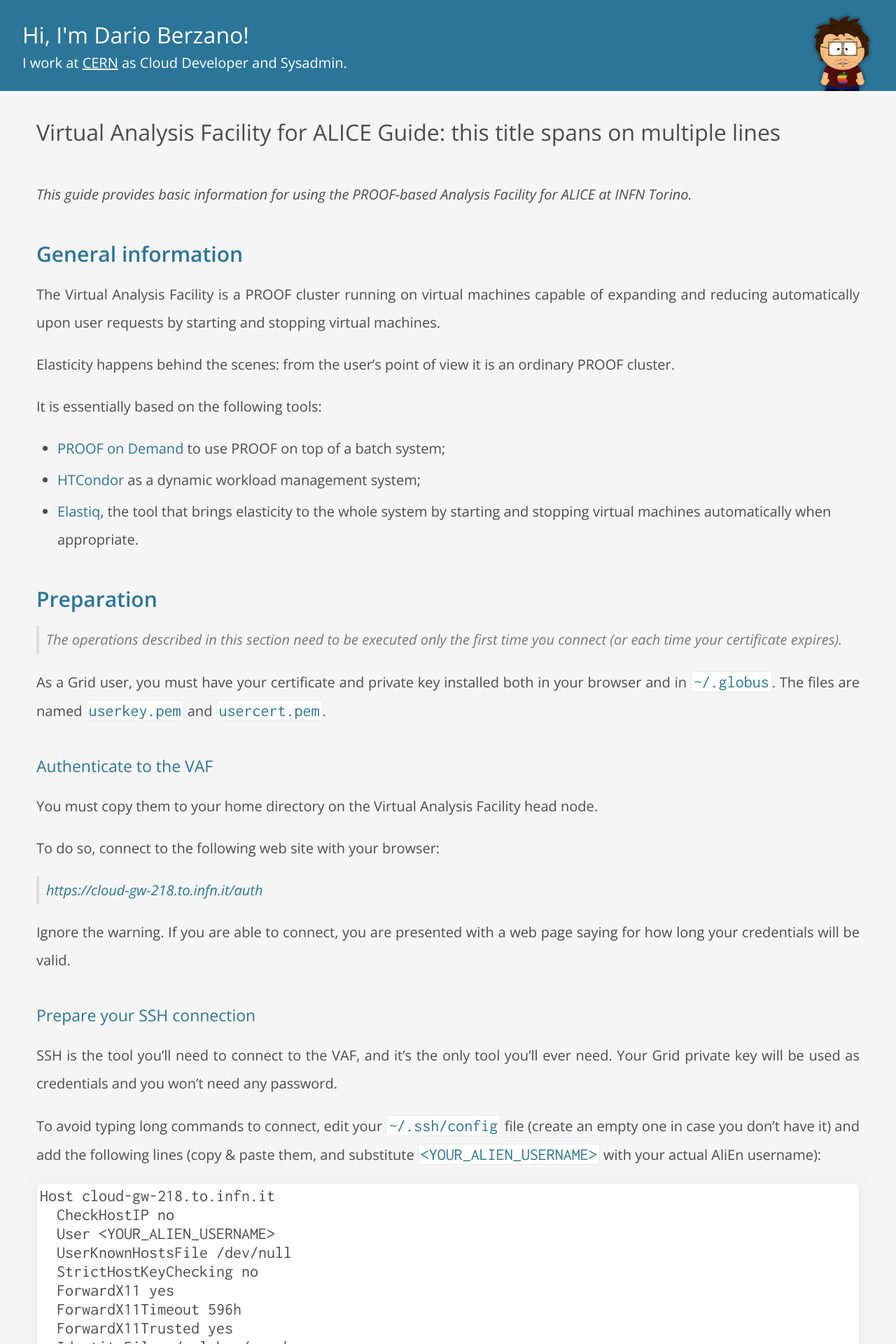
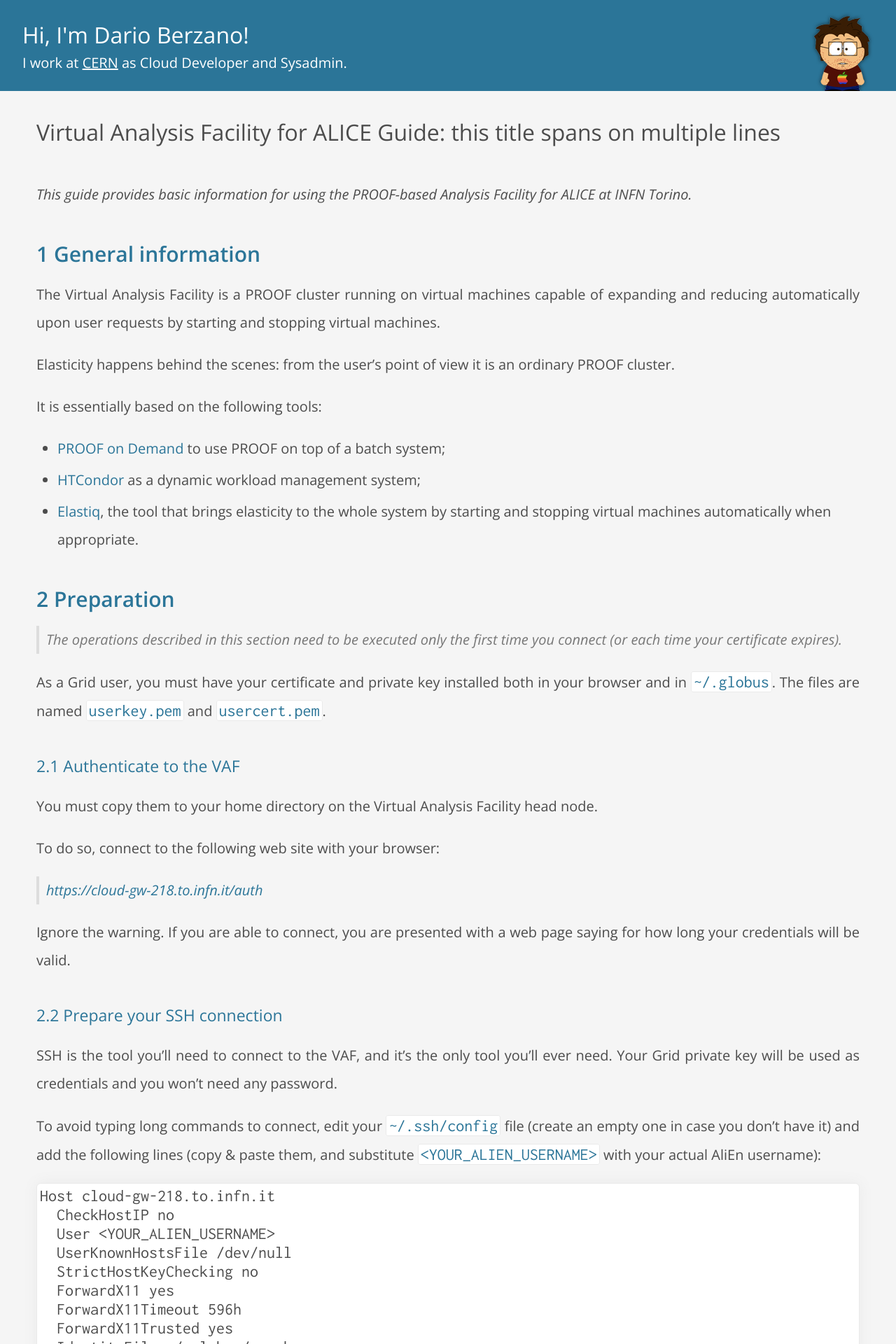
Before and after one commit to dberzano/dberzano.github.io, a Jekyll site: the page built from vafguide.md, in a window 1280 px wide. Shown: the top 1920 px of the page at 70% size. Built offline with Jekyll 4.4.1, drawn with Linux system fonts in a browser that asks for light colours; Markdown is read by kramdown in place of the engine named in the settings.

Commit message:
Conditional for numbering sections

```diff
--- a/_layouts/tweet.html
+++ b/_layouts/tweet.html
@@ -32,7 +32,12 @@
     </div>
 
     <div id="box">
-      <div id="content"><!-- class="countsections"> -->
+      {% if page.countsections == true %}
+      <!-- h2, h3, h4 will be numbered by css -->
+      <div id="content" class="countsections">
+      {% else %}
+      <div id="content">
+      {% endif %}
         <h1 class="pagetitle">{{ page.title }}</h1>
 
         {{ content }}
```
Also changed, not shown: vafguide.md (+1 -0 lines).
